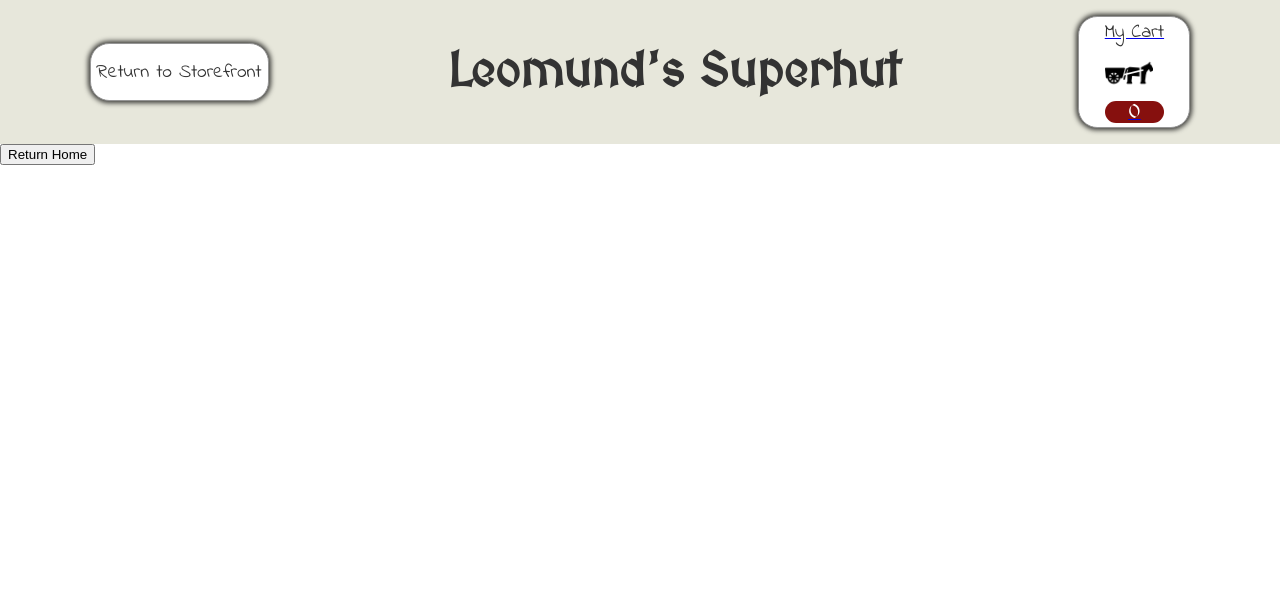
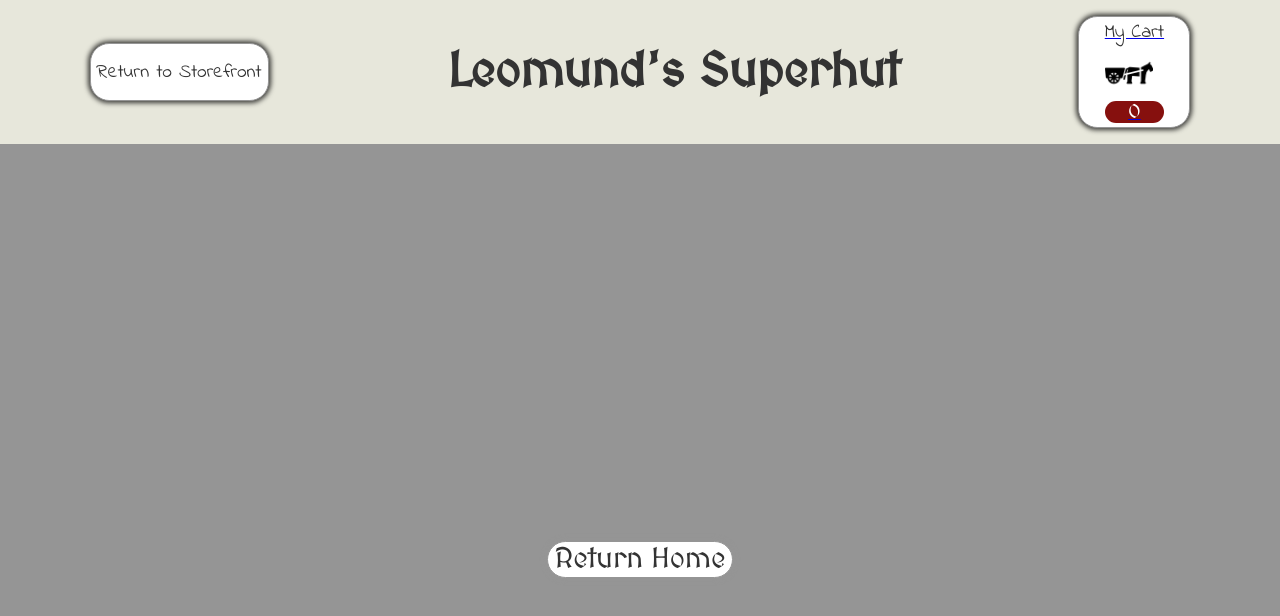
Before and after one commit to relyt4me/leomunds-superhut, a React (Create React App) app: page /error in a window 1280 px wide. Shown: the top 616 px of the page. Built offline with nearby package versions, Linux system fonts and the light colour scheme.

Commit message:
Style background and button

```diff
--- a/src/Components/ErrorPage/ErrorPage.css
+++ b/src/Components/ErrorPage/ErrorPage.css
@@ -0,0 +1,24 @@
+.page-error {
+  padding: 15vh 10vw 0 10vw;
+  height: 74vh;
+  color: black;
+  background-color: #959595;
+  font-family: Indie;
+  text-align: center;
+  display: grid;
+  font-size: 1.5em;
+}
+
+.return-home-button {
+  font-family: Medival;
+  font-size: 1.2em;
+  background-color: white;
+  color: #333333;
+  border: 1px solid #959595;
+  border-radius: 1em;
+  box-shadow: 0px 0px 5px 2px #959595;
+}
+
+.return-home-button:hover {
+  box-shadow: 0px 0px 5px 2px #86100e;
+}
```
